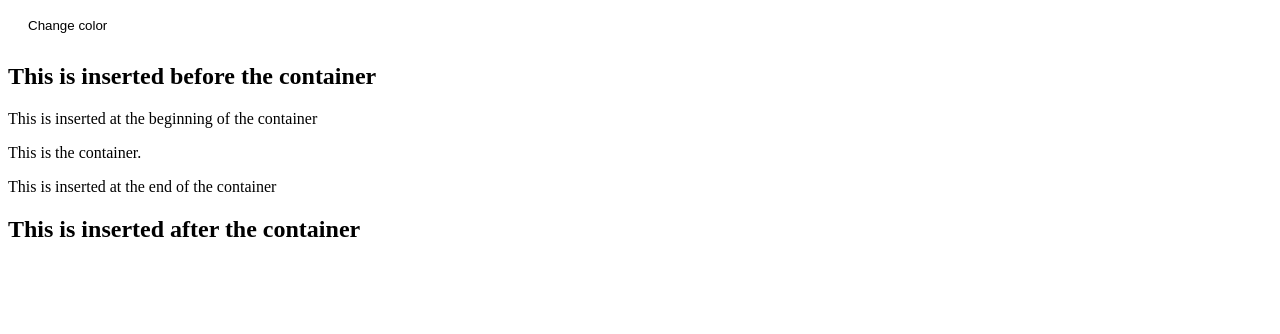
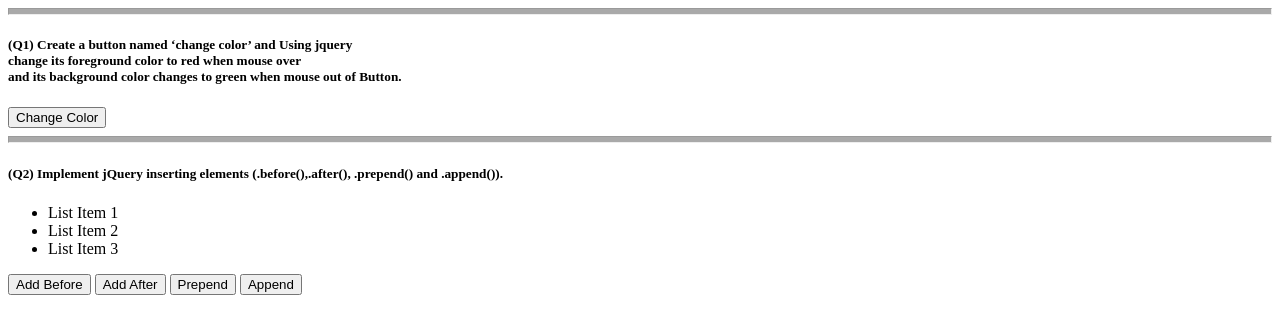
Before and after one commit to bharaths44/S6-MWA-Lab, a website: page Exp07_JQuery/index.html in a window 1280 px wide. Drawn offline with nearby package versions, Linux system fonts and the light colour scheme.

Commit message:
Changed jQuery program

```diff
--- a/Exp07_JQuery/index.html
+++ b/Exp07_JQuery/index.html
@@ -3,46 +3,75 @@
 
 <head>
     <meta charset="UTF-8">
-    <meta name="viewport" content="width=device-width, initial-scale=1.0">
-    <title>jQuery Button Color Change</title>
-    <script src="https://code.jquery.com/jquery-3.7.1.js"
-        integrity="sha256-eKhayi8LEQwp4NKxN+CfCh+3qOVUtJn3QNZ0TciWLP4=" crossorigin="anonymous"></script>
-    <style>
-        .change-color-btn {
-            background-color: white;
-            color: black;
-            padding: 10px 20px;
-            border: none;
-            cursor: pointer;
-        }
-    </style>
+    <title>Week 7: JQuery</title>
+    <link rel="icon" href="https://icon-library.com/images/icon-ninja/icon-ninja-15.jpg">
+    <script src="https://ajax.googleapis.com/ajax/libs/jquery/3.5.1/jquery.min.js"></script>
 </head>
 
 <body>
-    <button class="change-color-btn">Change color</button>
+    <hr style="color:darkgrey ; width: auto; height: 5px; background-color:darkgrey ;">
+    <div style="text-align: justify;">
+        <h5> (Q1) Create a button named ‘change color’ and Using jquery
+            <br>change its foreground color to red when mouse over
+            <br>and its background color changes to green when mouse out of Button.
+        </h5>
+    </div>
+    <button id="changecolor" class="color-button">Change Color</button>
+    <hr style="color:darkgrey ; width: auto; height: 5px; background-color:darkgrey ;">
+    <div style="text-align: justify;">
+        <h5> (Q2) Implement jQuery inserting elements (.before(),.after(), .prepend() and .append()).
+        </h5>
+    </div>
+
     <div id="container">
-        <p>This is the container.</p>
+        <ul>
+            <li>List Item 1</li>
+            <li>List Item 2</li>
+            <li>List Item 3</li>
+        </ul>
     </div>
+
+    <button id="addBefore">Add Before</button>
+    <button id="addAfter">Add After</button>
+    <button id="addPrepend">Prepend</button>
+    <button id="addAppend">Append</button>
+
     <script>
+        // Q1 jQuery script
         $(document).ready(function () {
-            // Task a: Change button color on hover
-            $('.change-color-btn').hover(
-                function () {
-                    $(this).css('color', 'red');
-                },
-                function () {
-                    $(this).css('color', 'black');
-                }
-            );
-            $('.change-color-btn').mouseleave(function () {
+            // Mouseenter event
+            $('#changecolor').mouseenter(function () {
+                $(this).css('color', 'red');
+                $(this).css('background-color', 'white');
+            });
+            // Mouseleave event
+            $('#changecolor').mouseleave(function () {
+                $(this).css('color', 'black');
                 $(this).css('background-color', 'green');
             });
+        });
 
-            // Task b: Inserting elements
-            $('#container').before('<h2>This is inserted before the container</h2>');
-            $('#container').after('<h2>This is inserted after the container</h2>');
-            $('#container').prepend('<p>This is inserted at the beginning of the container</p>');
-            $('#container').append('<p>This is inserted at the end of the container</p>');
+        // Q2 jQuery Script
+        $(document).ready(function () {
+            // Add element before the container
+            $('#addBefore').click(function () {
+                $('<div>This is an item added before the container - BEFORE.</div>').insertBefore('#container');
+            });
+
+            // Add element after the container
+            $('#addAfter').click(function () {
+                $('<div>This is an item added after the container - AFTER.</div>').insertAfter('#container');
+            });
+
+            // Add element as the first child of the list
+            $('#addPrepend').click(function () {
+                $('#container ul').prepend('<li>This is an item added as the first child of the list - PREPEND.</li>');
+            });
+
+            // Add element as the last child of the list
+            $('#addAppend').click(function () {
+                $('#container ul').append('<li>This is an item added as the last child of the list - APPEND.</li>');
+            });
         });
     </script>
 </body>
```
